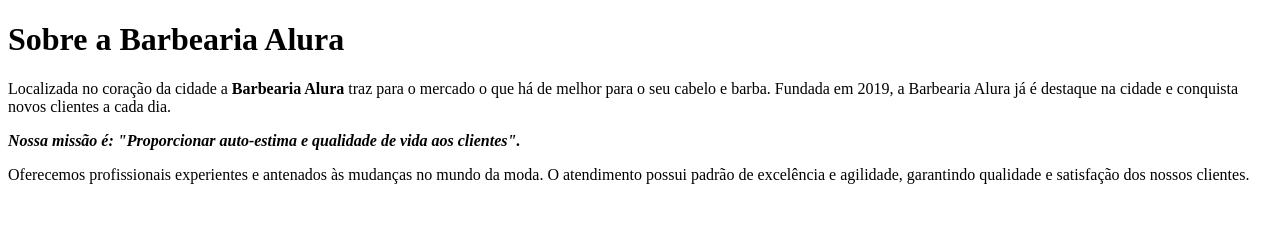
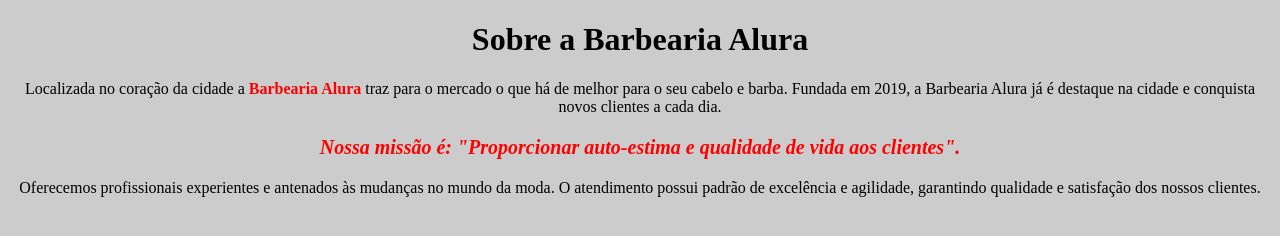
Before and after one commit to qadevanes/Alurafrontend, a plain HTML site: page index.html in a window 1280 px wide. Drawn offline with Linux system fonts and the light colour scheme.

Commit message:
css
trabalhando com css

```diff
--- a/index.html
+++ b/index.html
@@ -4,17 +4,18 @@
 <head>
     <meta charset="UTF-8">
     <title>Barbearia Alura</title>
+    <link rel="stylesheet" href="style.css">
 
 </head>
 
 <body>
-    <h1> Sobre a Barbearia Alura</h1>
+    <h1 style="text-align: center; background: #cccccc"> Sobre a Barbearia Alura</h1>
 
 
     <p>Localizada no coração da cidade a <strong>Barbearia Alura</strong> traz para o mercado o que há de melhor para o seu
     cabelo e barba. Fundada em 2019, a Barbearia Alura já é destaque na cidade e conquista novos clientes a cada dia.</p>
 
-    <p><em><strong>Nossa missão é: "Proporcionar auto-estima e qualidade de vida aos clientes".</strong></em></p>
+    <p style=" font-size: 20px;"><em><strong>Nossa missão é: "Proporcionar auto-estima e qualidade de vida aos clientes".</strong></em></p>
 
     <p>Oferecemos profissionais experientes e antenados às mudanças no mundo da moda. O atendimento possui padrão de
     excelência e agilidade, garantindo qualidade e satisfação dos nossos clientes.</p>
--- /dev/null
+++ b/style.css
@@ -0,0 +1,13 @@
+body{
+    background: #cccccc;
+}
+
+p {
+    text-align: center;
+
+}
+
+strong{
+
+    color: red;
+}
```
